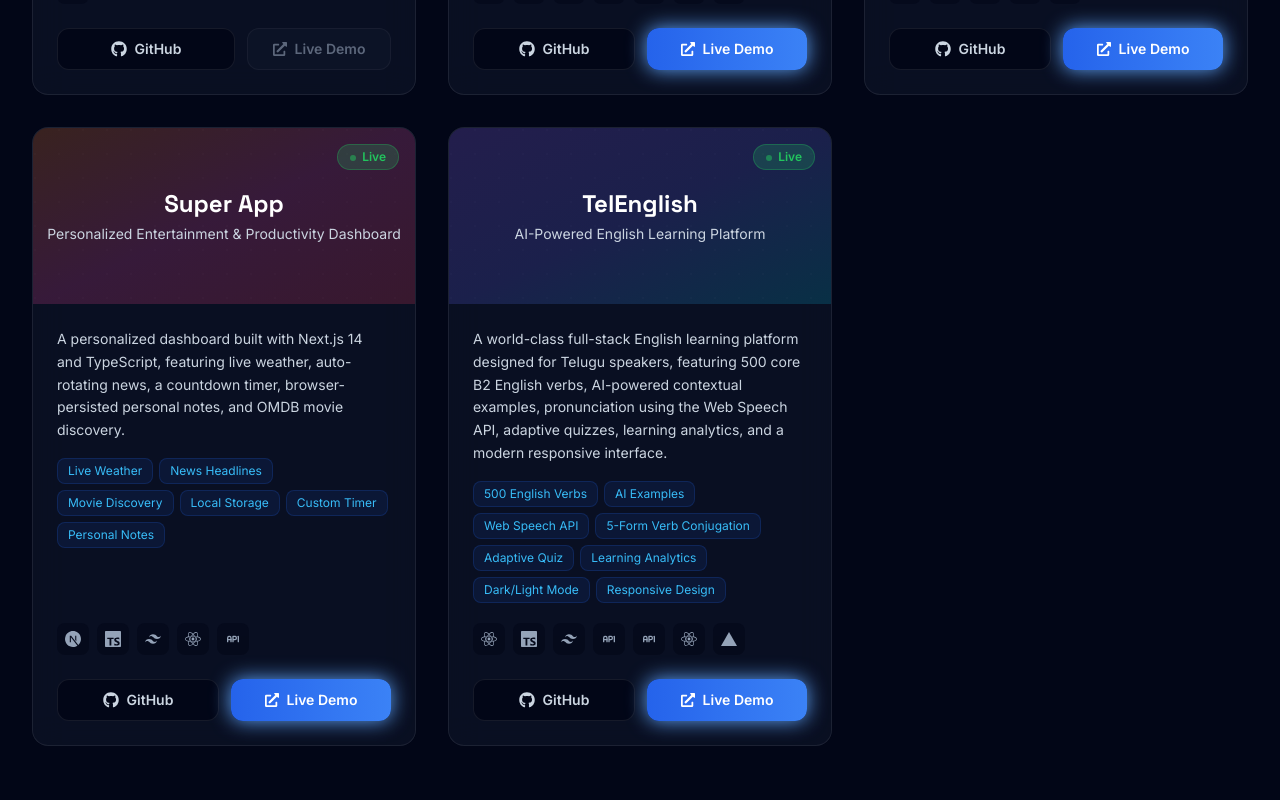
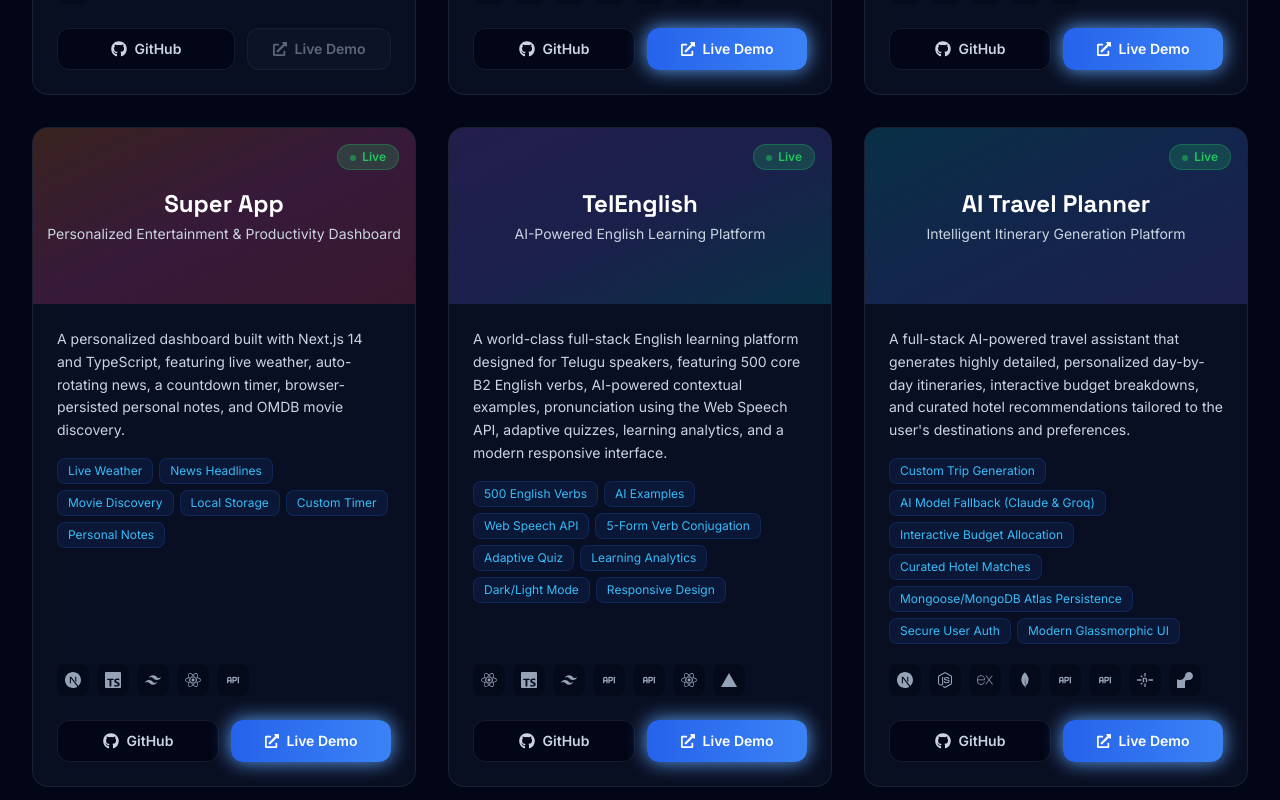
Before and after one commit to vullakalyan/kalyan_portfolio-, a React (Vite) app: page / in a window 1280 px wide. Shown: the part 3040-3840 px from the top of the page. Built offline with nearby package versions, Linux system fonts and the light colour scheme; no server answers.

Commit message:
Add AI Travel Planner to projects list

```diff
--- a/src/data/projects.js
+++ b/src/data/projects.js
@@ -150,6 +150,35 @@ export const projects = [
   gradient: 'from-violet-500/20 via-indigo-500/20 to-cyan-500/20',
   accentColor: '#7C3AED',
 },
-
-
+{
+  id: 6,
+  title: 'AI Travel Planner',
+  subtitle: 'Intelligent Itinerary Generation Platform',
+  description:
+    'A full-stack AI-powered travel assistant that generates highly detailed, personalized day-by-day itineraries, interactive budget breakdowns, and curated hotel recommendations tailored to the user\'s destinations and preferences.',
+  features: [
+    'Custom Trip Generation',
+    'AI Model Fallback (Claude & Groq)',
+    'Interactive Budget Allocation',
+    'Curated Hotel Matches',
+    'Mongoose/MongoDB Atlas Persistence',
+    'Secure User Auth',
+    'Modern Glassmorphic UI'
+  ],
+  techStack: [
+    { name: 'Next.js 14', icon: SiNextdotjs },
+    { name: 'Node.js', icon: FaNodeJs },
+    { name: 'Express.js', icon: SiExpress },
+    { name: 'MongoDB Atlas', icon: SiMongodb },
+    { name: 'Anthropic Claude API', icon: TbApi },
+    { name: 'Groq Llama 3 API', icon: TbApi },
+    { name: 'Netlify', icon: SiNetlify },
+    { name: 'Render', icon: SiRender }
+  ],
+  github: 'https://github.com/vullakalyan/my-antigravity-fullstack-ai-travel-planner-app',
+  liveDemo: 'https://comfy-dieffenbachia-c64da9.netlify.app',
+  status: 'Live',
+  gradient: 'from-cyan-500/20 via-blue-500/20 to-indigo-500/20',
+  accentColor: '#06B6D4'
+}
 ];
```
